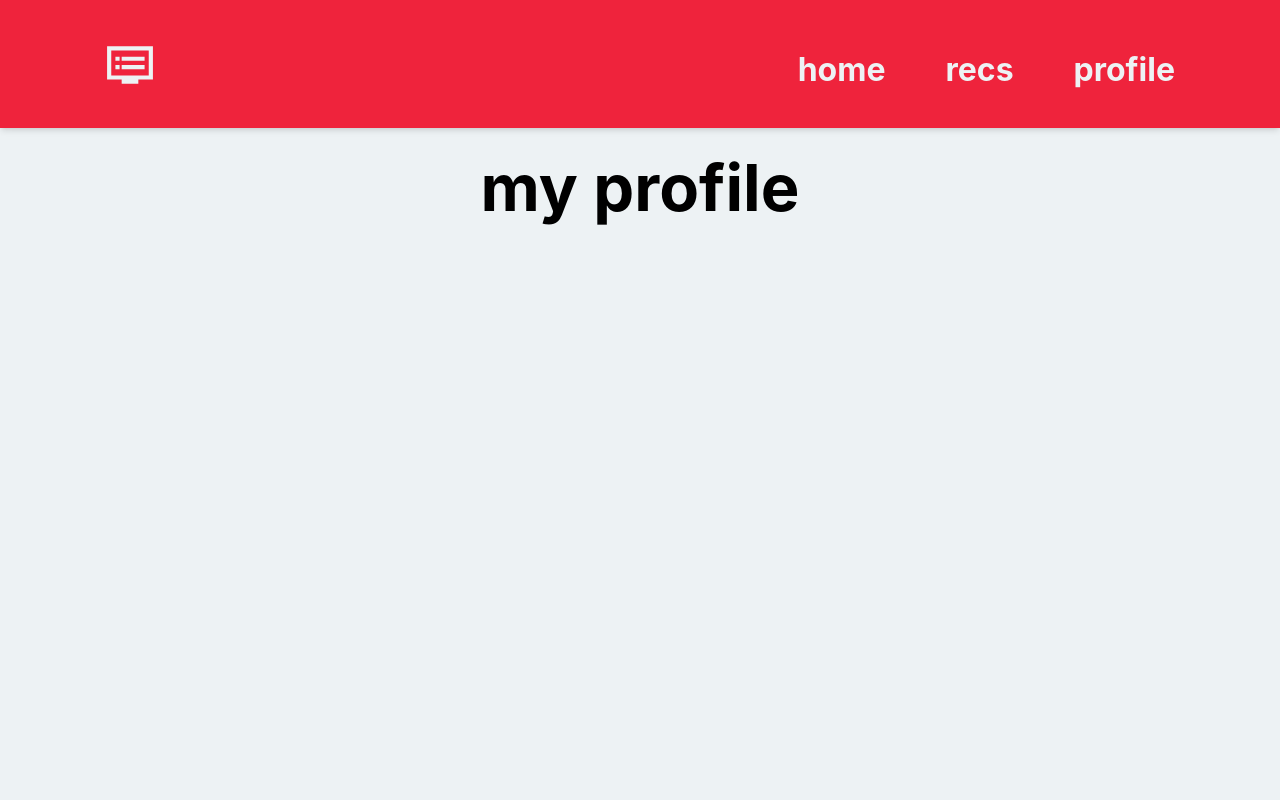
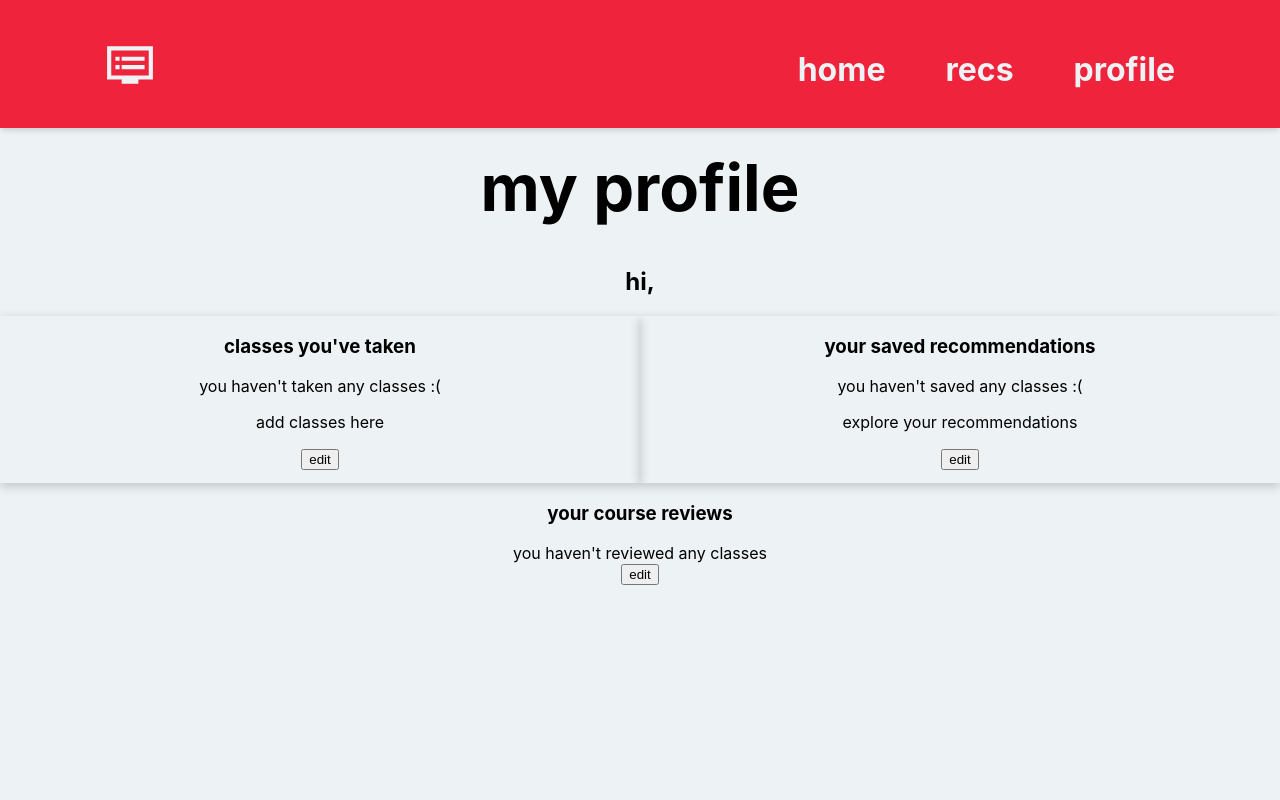
Before and after one commit to Oasis-NEU/f23-group17, a React (Create React App) app in the folder khoury-class-recs/: page /my-profile in a window 1280 px wide. Shown: the top 800 px of the page. Built offline with nearby package versions, Linux system fonts and the light colour scheme; the HTML template or start-up script is replaced by a standard one.

Commit message:
Combined branches

```diff
--- a/khoury-class-recs/src/components/comp-style.css
+++ b/khoury-class-recs/src/components/comp-style.css
@@ -3,7 +3,7 @@
   flex-direction: column;
   border-width: 2px;
   border-style: solid;
-  align-items: start;
+  align-items: flex-start;
   padding-top: 1%;
   padding-bottom: 1%;
   padding-left: 5%;
--- a/khoury-class-recs/src/pages/ProfilePage.js
+++ b/khoury-class-recs/src/pages/ProfilePage.js
@@ -1,12 +1,25 @@
 import { React } from "react";
 import Layout from "../layout/Layout";
+import ClassesTaken from "../components/user-profile/ClassesTaken";
+import SavedClasses from "../components/user-profile/SavedClasses";
+import YourReviews from "../components/user-profile/YourReviews";
+
 import "./pages-styles.css";
 
 export default function ProfilePage() {
+  const props = {};
   return (
     <Layout>
       <div id="profile" className="page-content">
         <h1>my profile</h1>
+        <div className="user-profile">
+          <h2>hi, {props.currentUser}</h2>
+          <div className="user-profile-content">
+            <ClassesTaken list={props.classesTaken} />
+            <SavedClasses list={props.savedClasses} />
+          </div>
+          <YourReviews list={props.reviews} />
+        </div>
       </div>
     </Layout>
   );
--- a/khoury-class-recs/src/pages/pages-style.css
+++ /dev/null
@@ -1,3 +0,0 @@
-.user-profile-content {
-  display: flex;
-}
--- a/khoury-class-recs/src/pages/pages-styles.css
+++ b/khoury-class-recs/src/pages/pages-styles.css
@@ -49,6 +49,6 @@ h1 {
   align-items: center;
 }
 
-#recommendations,
-#profile {
+.user-profile-content {
+  display: flex;
 }
```
Also changed, not shown: khoury-class-recs/src/pages/UserProfile.js (deleted, +0 -24 lines).
